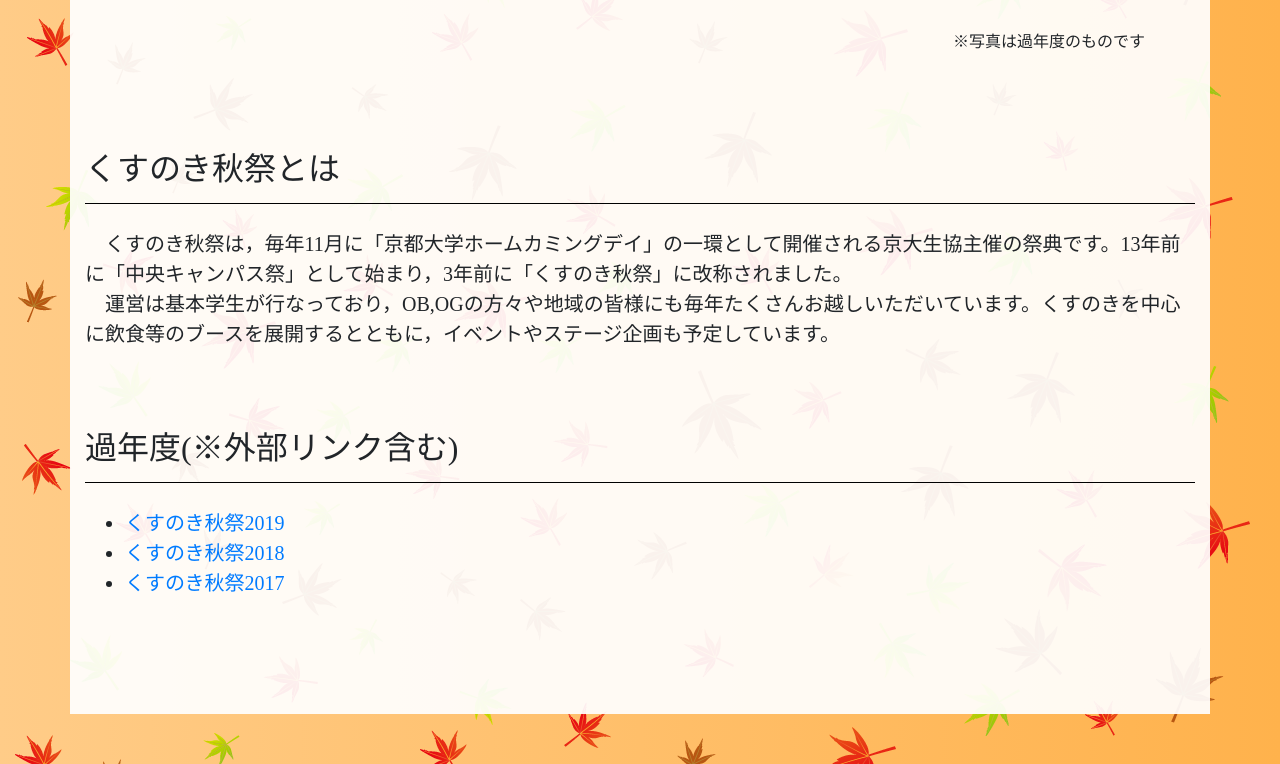
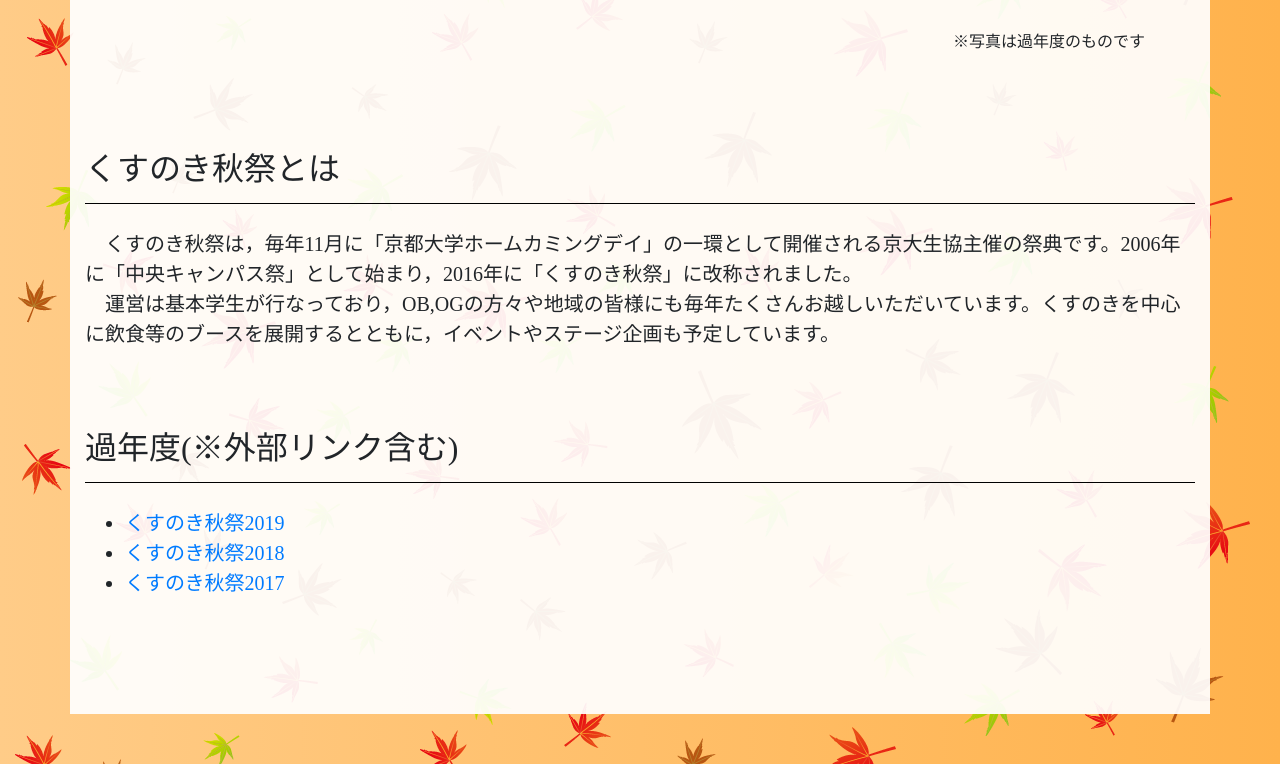
Before and after one commit to johnjohnremon/kusufes, a plain HTML site: page index.html in a window 1280 px wide. Shown: the part 868-1632 px from the top of the page. Drawn offline with nearby package versions, Linux system fonts and the light colour scheme.

Commit message:
minor correction

```diff
--- a/index.html
+++ b/index.html
@@ -63,7 +63,7 @@
         くすのき秋祭とは
       </h2>
       <p class="body-txt">
-        &emsp;くすのき秋祭は，毎年11月に「京都大学ホームカミングデイ」の一環として開催される京大生協主催の祭典です。13年前に「中央キャンパス祭」として始まり，3年前に「くすのき秋祭」に改称されました。<br>
+        &emsp;くすのき秋祭は，毎年11月に「京都大学ホームカミングデイ」の一環として開催される京大生協主催の祭典です。2006年に「中央キャンパス祭」として始まり，2016年に「くすのき秋祭」に改称されました。<br>
         &emsp;運営は基本学生が行なっており，OB,OGの方々や地域の皆様にも毎年たくさんお越しいただいています。くすのきを中心に飲食等のブースを展開するとともに，イベントやステージ企画も予定しています。<!--<br>
         &emsp;第14回目となる今年は11月2日（土）に開催されます！ぜひ京大のくすのき前まで足をお運びください！-->
       </p>
```
